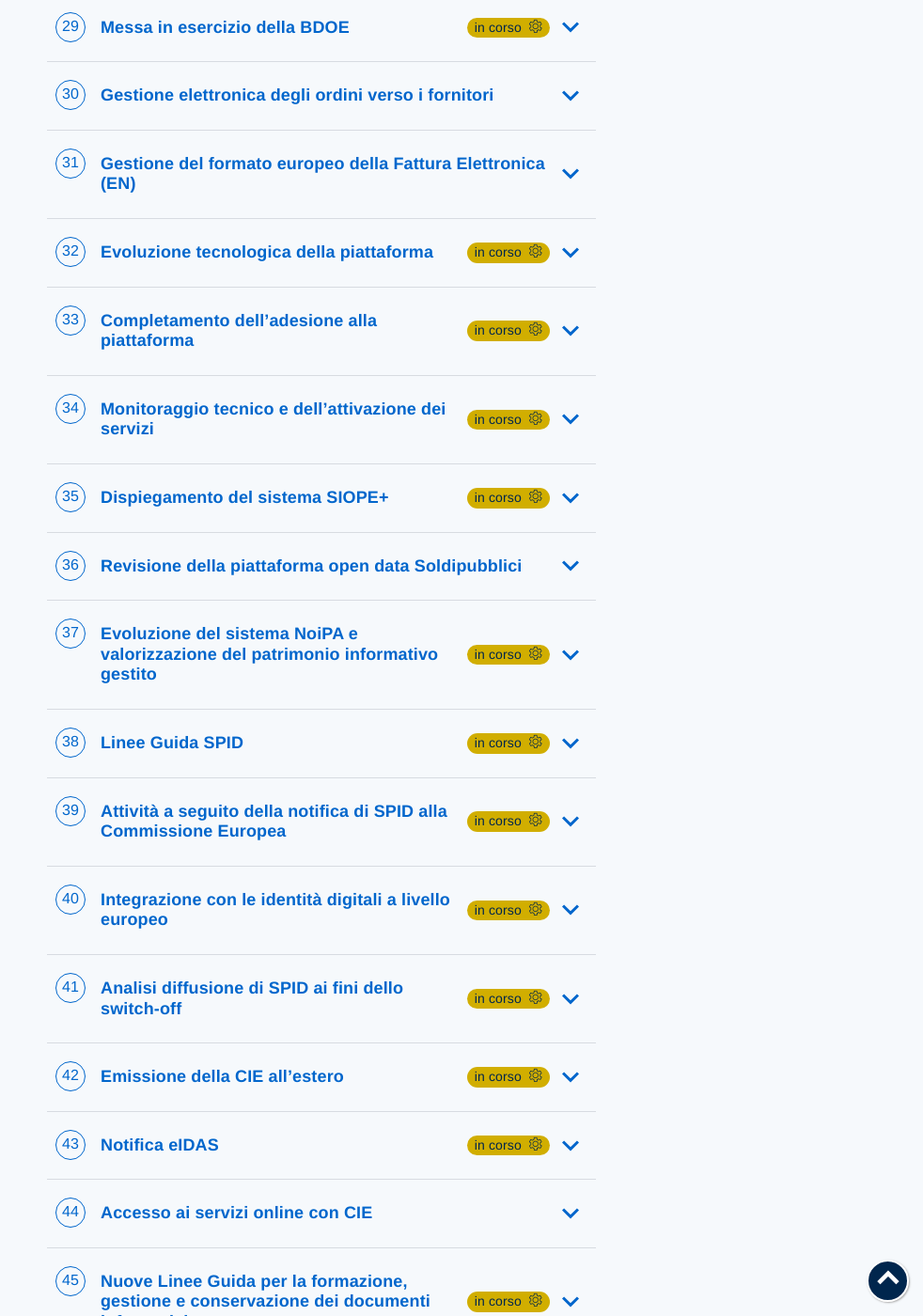
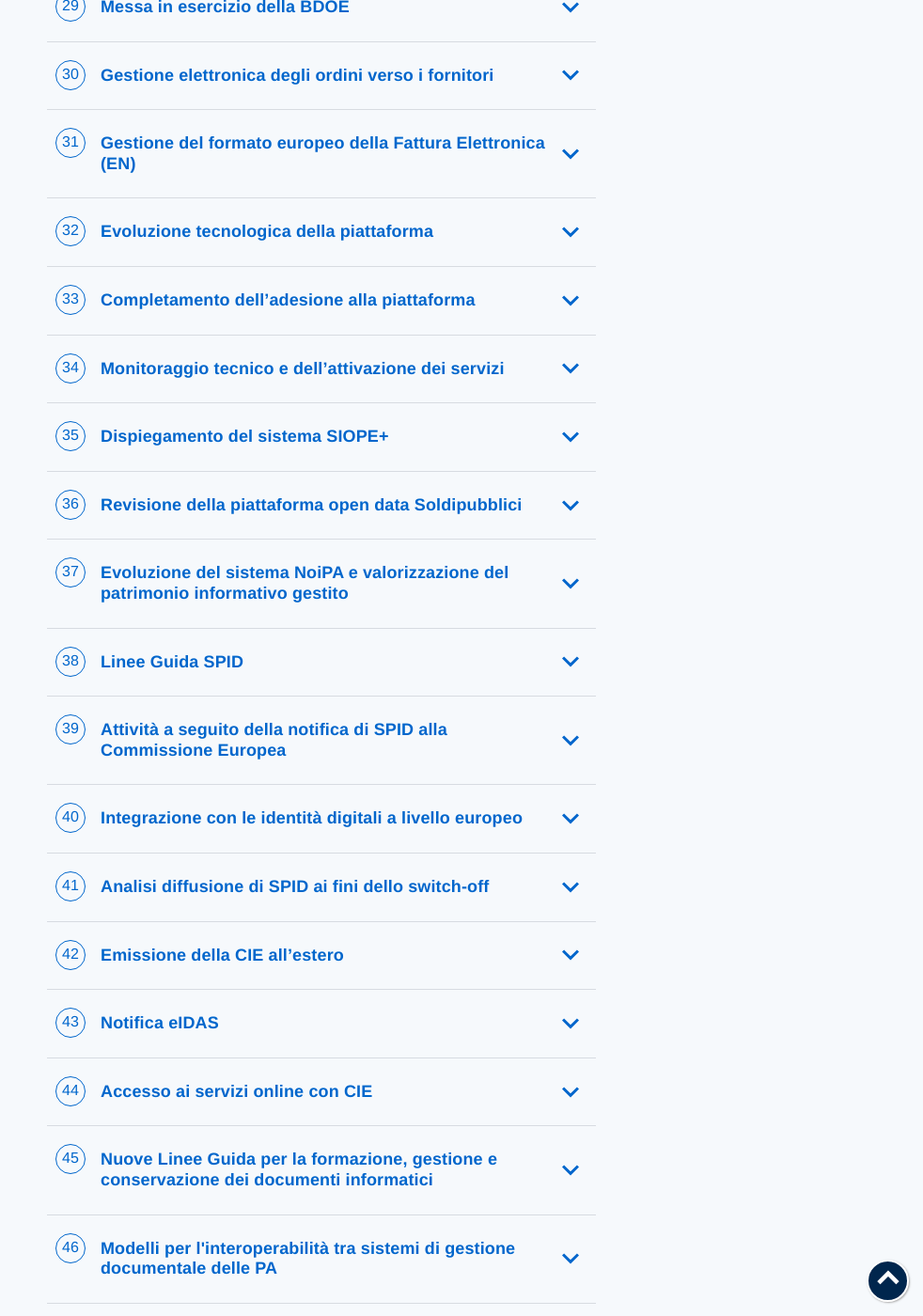
Before and after one commit to italia/pianotriennale-ict.italia.it, a Jekyll site: the page built from _pages/it/piattaforme.md, in a window 1280 px wide and 1400 px high, scrolled down 1338 px. Shown: the whole window at 94% size, without its empty margins (298-1280 px from the left). Built offline with Jekyll 4.4.1, drawn with Linux system fonts in a browser that asks for light colours; some web fonts are replaced; some of the changed text lies outside the part shown.

Commit message:
Hide action status

```diff
--- a/_includes/actions_tabs.html
+++ b/_includes/actions_tabs.html
@@ -27,9 +27,9 @@
             <span class="Accordion-number">{{ linea-azione.numero }}</span>
             <span class="Accordion-link u-text-r-xs u-flex u-flexAlignItemsCenter">
               {{ linea-azione.nome }}
-              {% if linea-azione.stato == 'completo' %}<span class="u-text-xxs u-alignMiddle u-flexExpandLeft u-padding-right-xs u-padding-left-xs u-borderRadius-xl u-color-95 u-textWeight-400 u-textNoWrap u-background-green">{{ t.completo }}<span class="Icon Icon-check u-margin-left-xs"></span></span>{% endif %}
-              {% if linea-azione.stato == 'in corso' %}<span class="u-text-xxs u-alignMiddle u-flexExpandLeft u-padding-right-xs u-padding-left-xs u-borderRadius-xl u-color-95 u-textWeight-400 u-textNoWrap u-background-yellow">{{ t.in_corso }}<span class="Icon Icon-settings u-margin-left-xs u-background-yellow"></span></span>{% endif %}
-              {% if linea-azione.stato == 'bloccato' %}<span class="u-text-xxs u-alignMiddle u-flexExpandLeft u-padding-right-xs u-padding-left-xs u-borderRadius-xl u-color-95 u-textWeight-400 u-textNoWrap u-background-red">{{ t.bloccato }}<span class="Icon Icon-close u-margin-left-xs u-background-red"></span></span>{% endif %}
+              {% comment %}{% if linea-azione.stato == 'completo' %}<span class="u-text-xxs u-alignMiddle u-flexExpandLeft u-padding-right-xs u-padding-left-xs u-borderRadius-xl u-color-95 u-textWeight-400 u-textNoWrap u-background-green">{{ t.completo }}<span class="Icon Icon-check u-margin-left-xs"></span></span>{% endif %}{% endcomment %}
+              {% comment %}{% if linea-azione.stato == 'in corso' %}<span class="u-text-xxs u-alignMiddle u-flexExpandLeft u-padding-right-xs u-padding-left-xs u-borderRadius-xl u-color-95 u-textWeight-400 u-textNoWrap u-background-yellow">{{ t.in_corso }}<span class="Icon Icon-settings u-margin-left-xs u-background-yellow"></span></span>{% endif %}{% endcomment %}
+              {% comment %}{% if linea-azione.stato == 'bloccato' %}<span class="u-text-xxs u-alignMiddle u-flexExpandLeft u-padding-right-xs u-padding-left-xs u-borderRadius-xl u-color-95 u-textWeight-400 u-textNoWrap u-background-red">{{ t.bloccato }}<span class="Icon Icon-close u-margin-left-xs u-background-red"></span></span>{% endif %}{% endcomment %}
               {% if linea-azione.nota %}
               <span class="u-margin-left-xs Icon Icon-comment"></span>
               {% endif %}
@@ -150,9 +150,9 @@
             <span class="Accordion-number">{{ linea-azione.numero }}</span>
             <span class="Accordion-link u-text-r-xs u-flex u-flexAlignItemsCenter">
               {{ linea-azione.nome }}
-              {% if linea-azione.stato == 'completo' %}<span class="u-text-xxs u-alignMiddle u-flexExpandLeft u-padding-right-xs u-padding-left-xs u-borderRadius-xl u-color-95 u-textWeight-400 u-textNoWrap u-background-green">{{ t.completo }}<span class="Icon Icon-check u-margin-left-xs"></span></span>{% endif %}
-              {% if linea-azione.stato == 'in corso' %}<span class="u-text-xxs u-alignMiddle u-flexExpandLeft u-padding-right-xs u-padding-left-xs u-borderRadius-xl u-color-95 u-textWeight-400 u-textNoWrap u-background-yellow">{{ t.in_corso }}<span class="Icon Icon-settings u-margin-left-xs u-background-yellow"></span></span>{% endif %}
-              {% if linea-azione.stato == 'bloccato' %}<span class="u-text-xxs u-alignMiddle u-flexExpandLeft u-padding-right-xs u-padding-left-xs u-borderRadius-xl u-color-95 u-textWeight-400 u-textNoWrap u-background-red">{{ t.bloccato }}<span class="Icon Icon-close u-margin-left-xs u-background-red"></span></span>{% endif %}
+              {% comment %}{% if linea-azione.stato == 'completo' %}<span class="u-text-xxs u-alignMiddle u-flexExpandLeft u-padding-right-xs u-padding-left-xs u-borderRadius-xl u-color-95 u-textWeight-400 u-textNoWrap u-background-green">{{ t.completo }}<span class="Icon Icon-check u-margin-left-xs"></span></span>{% endif %}{% endcomment %}
+              {% comment %}{% if linea-azione.stato == 'in corso' %}<span class="u-text-xxs u-alignMiddle u-flexExpandLeft u-padding-right-xs u-padding-left-xs u-borderRadius-xl u-color-95 u-textWeight-400 u-textNoWrap u-background-yellow">{{ t.in_corso }}<span class="Icon Icon-settings u-margin-left-xs u-background-yellow"></span></span>{% endif %}{% endcomment %}
+              {% comment %}{% if linea-azione.stato == 'bloccato' %}<span class="u-text-xxs u-alignMiddle u-flexExpandLeft u-padding-right-xs u-padding-left-xs u-borderRadius-xl u-color-95 u-textWeight-400 u-textNoWrap u-background-red">{{ t.bloccato }}<span class="Icon Icon-close u-margin-left-xs u-background-red"></span></span>{% endif %}{% endcomment %}
               {% if linea-azione.nota %}
               <span class="u-margin-left-xs Icon Icon-comment"></span>
               {% endif %}
```
